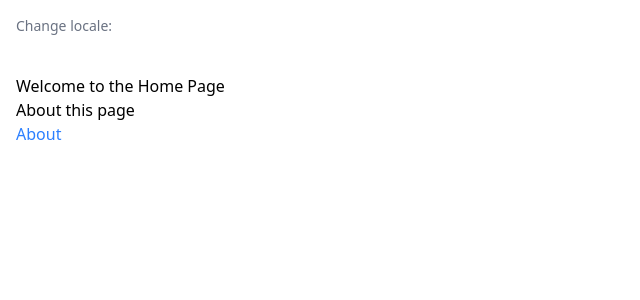
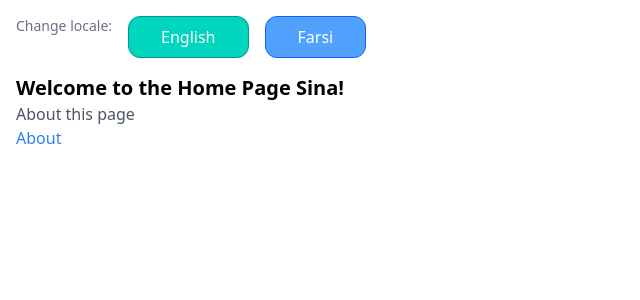
Before and after one commit to sinaRh99/next-intl-test-app, a Next.js app: page /en in a window 1280 px wide. Shown: the top 300 px of the page, without its empty margins (0-640 px from the left). Built offline with nearby package versions, Linux system fonts and the light colour scheme.

Commit message:
chore(i18n): test interpolation of dynamic values

```diff
--- a/messages/en.json
+++ b/messages/en.json
@@ -1,6 +1,6 @@
 {
   "HomePage": {
-    "title": "Welcome to the Home Page",
+    "title": "Welcome to the Home Page {name}!",
     "description": "About this page",
     "urlTitle": "Home"
   },
@@ -8,5 +8,12 @@
     "title": "About Us",
     "description": "This is the about page",
     "urlTitle": "About"
+  },
+  "components": {
+    "changeLocale": {
+      "title": "Change locale: ",
+      "en": "English",
+      "fa": "Farsi"
+    }
   }
 }
--- a/messages/fa.json
+++ b/messages/fa.json
@@ -1,6 +1,6 @@
 {
   "HomePage": {
-    "title": "به صفحه اصلی خوش آمدید",
+    "title": "{name} عزیز، به صفحه اصلی خوش آمدی!",
     "description": "درباره این صفحه",
     "urlTitle": "خانه"
   },
@@ -8,5 +8,12 @@
     "title": "درباره ما",
     "description": "این صفحه درباره ما است",
     "urlTitle": "درباره"
+  },
+  "components": {
+    "changeLocale": {
+      "title": "تغییر زبان: ",
+      "en": "انگلیسی",
+      "fa": "فارسی"
+    }
   }
 }
--- a/src/app/[locale]/page.tsx
+++ b/src/app/[locale]/page.tsx
@@ -12,7 +12,7 @@ export async function generateMetadata({
   const t = await getTranslations({ locale, namespace: "HomePage" });
 
   return {
-    title: t("title"),
+    title: t("title", { name: "Sina" }),
   };
 }
 
@@ -30,8 +30,8 @@ export default function Home({
 
   return (
     <div>
-      <h1>{t("title")}</h1>
-      <h3>{t("description")}</h3>
+      <h1 className="font-bold text-xl">{t("title", { name: "Sina" })}</h1>
+      <h3 className="text-gray-600">{t("description")}</h3>
       <Link className="mt-4 text-blue-500 hover:text-blue-600" href="/about">
         {aboutPageT("urlTitle")}
       </Link>
--- a/src/app/components/ChangeLocale/ChangeLocaleButton.tsx
+++ b/src/app/components/ChangeLocale/ChangeLocaleButton.tsx
@@ -1,6 +1,6 @@
 "use client";
 
-import { useLocale } from "next-intl";
+import { useLocale, useTranslations } from "next-intl";
 
 export const ChangeLocaleButton = ({
   locale,
@@ -10,15 +10,18 @@ export const ChangeLocaleButton = ({
   onClick: (locale: string) => void;
 }) => {
   const currentLocale = useLocale();
-
-  const buttonColor = locale === currentLocale ? "teal" : "blue";
+  const t = useTranslations("components.changeLocale");
 
   return (
     <button
-      className={`px-8 py-2 rounded-xl bg-${buttonColor}-400 hover:bg-${buttonColor}-500 focus:bg-${buttonColor}-600 border-${buttonColor}-600 text-white cursor-pointer border transition duration-150 ease-in-out`}
+      className={`px-8 py-2 rounded-xl ${
+        locale === currentLocale
+          ? "bg-teal-400 hover:bg-teal-500 focus:bg-teal-600 border-teal-600"
+          : "bg-blue-400 hover:bg-blue-500 focus:bg-blue-600 border-blue-600"
+      } text-white cursor-pointer border transition duration-150 ease-in-out`}
       onClick={() => onClick(locale)}
     >
-      {locale}
+      {t(locale)}
     </button>
   );
 };
--- a/src/app/components/ChangeLocale/index.tsx
+++ b/src/app/components/ChangeLocale/index.tsx
@@ -3,10 +3,12 @@
 import { routing } from "@/i18n/routing";
 import { ChangeLocaleButton } from "./ChangeLocaleButton";
 import { usePathname, useRouter } from "@/i18n/navigation";
+import { useTranslations } from "next-intl";
 
 export const ChangeLocale = () => {
   const pathname = usePathname();
   const router = useRouter();
+  const t = useTranslations("components.changeLocale");
 
   const handleChangeLocale = (locale: string) => {
     router.replace(pathname, { locale });
@@ -14,7 +16,7 @@ export const ChangeLocale = () => {
 
   return (
     <div className="flex gap-4 mb-4">
-      <span className="text-sm text-gray-500">Change locale:</span>
+      <span className="text-sm text-gray-500">{t("title")}</span>
       {routing.locales.map((locale) => (
         <ChangeLocaleButton
           key={locale}
```
